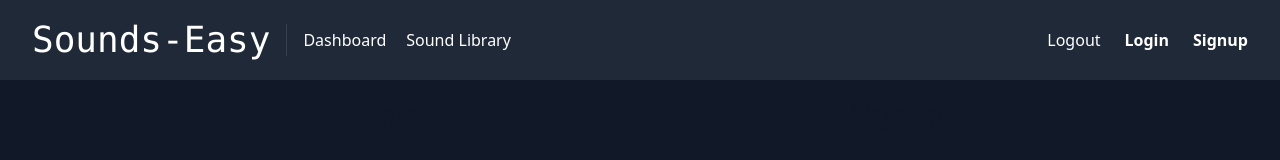
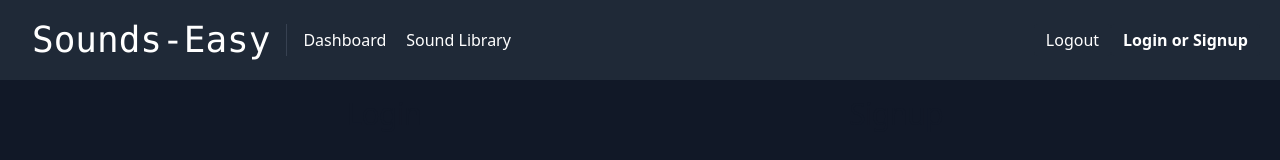
Before and after one commit to eljayman/sounds-easy, a React (Create React App) app in the folder client/: page /login in a window 1280 px wide. Shown: the top 160 px of the page. Built offline with nearby package versions, Linux system fonts and the light colour scheme; no server answers.

Commit message:
Changed login/signup to one button

```diff
--- a/client/src/components/Header/Header.js
+++ b/client/src/components/Header/Header.js
@@ -56,17 +56,7 @@
                 navData.isActive ? 'font-bold text-white' : 'none'
               }
             >
-              Login
-            </NavLink>
-          </li>
-          <li className="inline-flex items-center bg-gray-800 border-0 py-1 px-3 focus:outline-none hover:bg-gray-700 rounded text-base mt-4 md:mt-0">
-            <NavLink
-              to="/login"
-              className={(navData) =>
-                navData.isActive ? 'font-bold text-white' : 'none'
-              }
-            >
-              Signup
+              Login or Signup
             </NavLink>
           </li>
         </ul>
```
